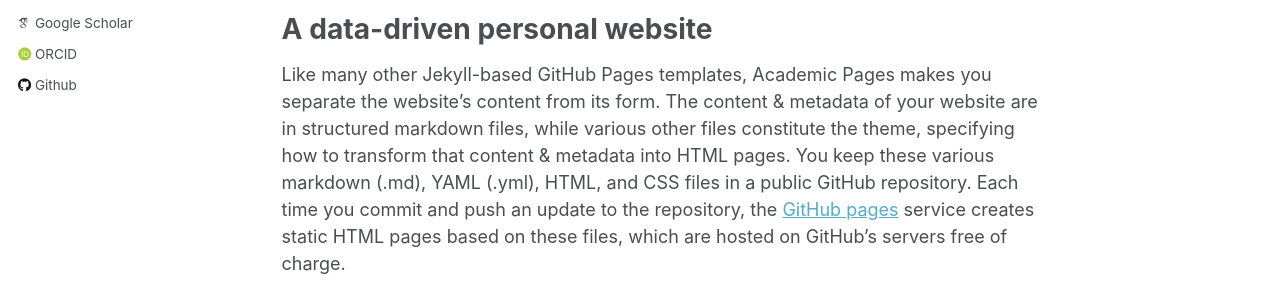
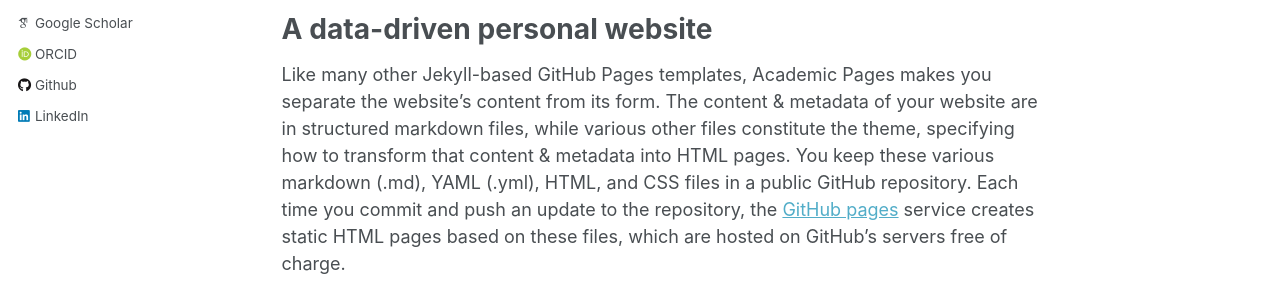
Before and after one commit to cafawo/cafawo.github.io, a Jekyll site: the page built from _pages/about.md, in a window 1280 px wide. Shown: the part 457-757 px from the top of the page. Built offline with Jekyll 4.4.1, drawn with Linux system fonts in a browser that asks for light colours; some web fonts are replaced.

Commit message:
Update _config.yml

```diff
--- a/_config.yml
+++ b/_config.yml
@@ -57,7 +57,7 @@ author:
   keybase          : # Username
   instagram        : # Username
   lastfm           : # Username
-  linkedin         : # fwoebbeking
+  linkedin         : "fwoebbeking"
   mastodon         : # URL
   medium           : # URL
   pinterest        : # Username
```
